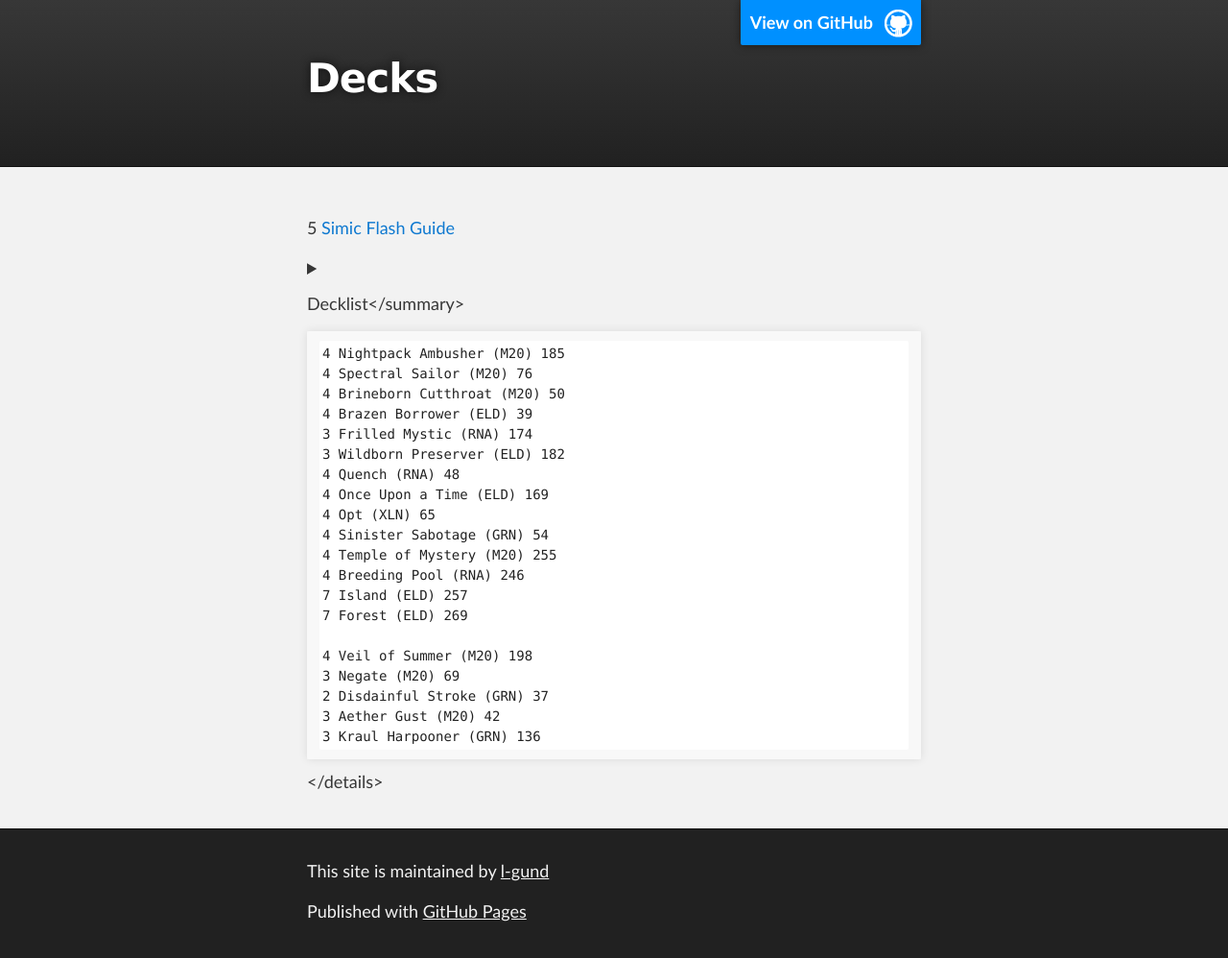
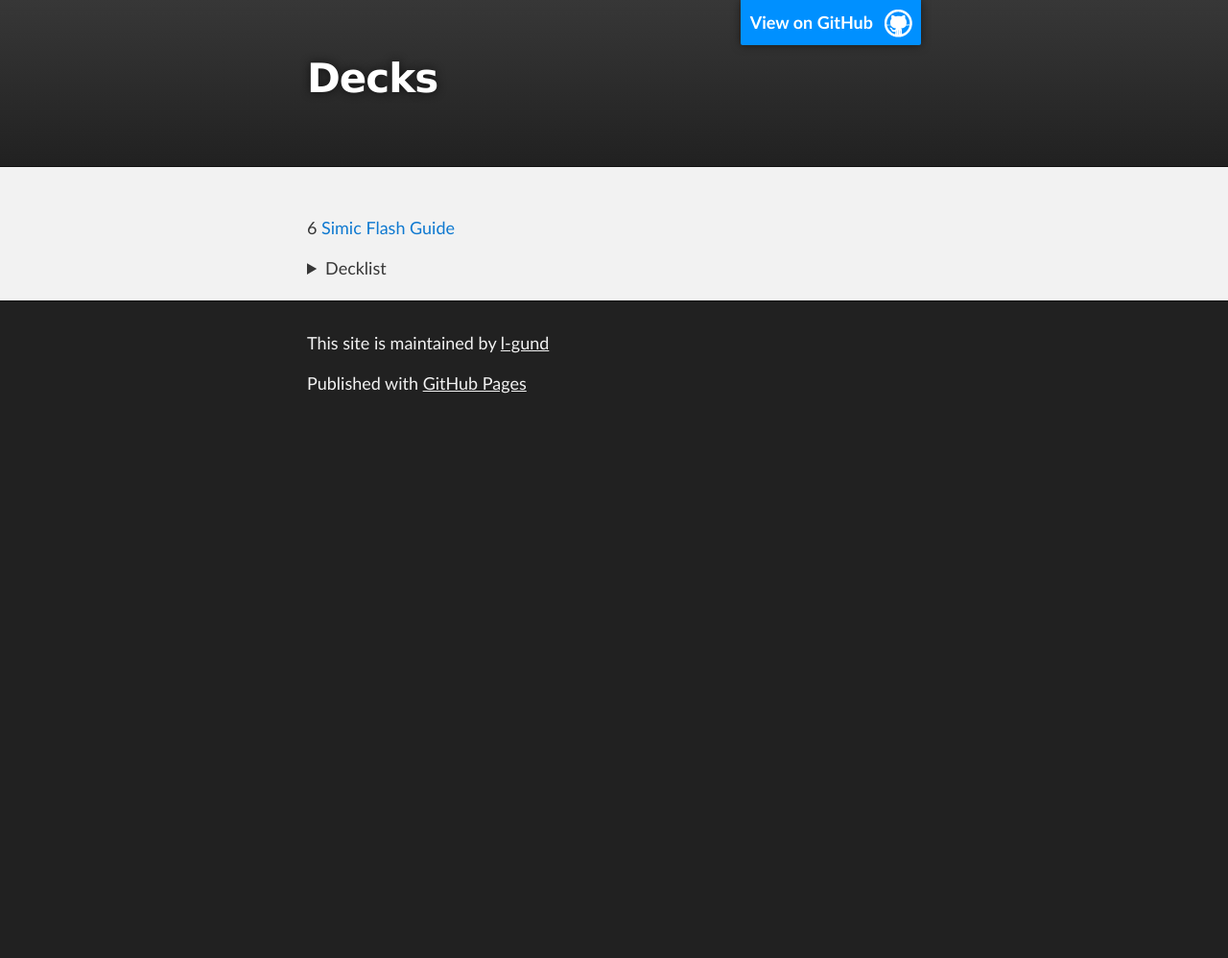
Before and after one commit to l-gund/mhhayashi.github.io, a Jekyll site: the page built from mtg.md, in a window 1280 px wide. Shown: the whole page at 96% size. Built offline with Jekyll 4.4.1, drawn with Linux system fonts in a browser that asks for light colours; the repository's description, which GitHub fills in, is left out; after the commit the page ends 900 px from its top, so only the background shows below that.

Commit message:
Update mtg.md

```diff
--- a/mtg.md
+++ b/mtg.md
@@ -2,10 +2,13 @@
 layout: default
 title: Decks
 ---
-5
+6
 [Simic Flash Guide](https://www.reddit.com/r/spikes/comments/dci1cj/2x_throne_of_eldraine_simic_flash_mythic_top_1000/){:target="_blank"}
 
-<details><summary>Decklist</summary>
+<details>
+<summary markdown="0">
+Decklist
+</summary>
 
 ~~~
 4 Nightpack Ambusher (M20) 185
```
